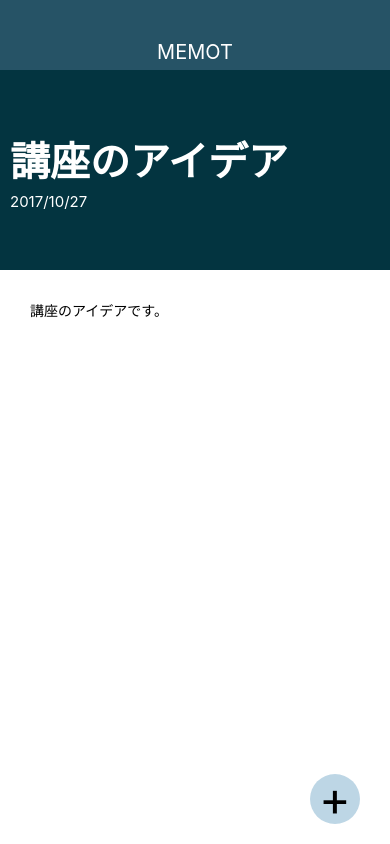
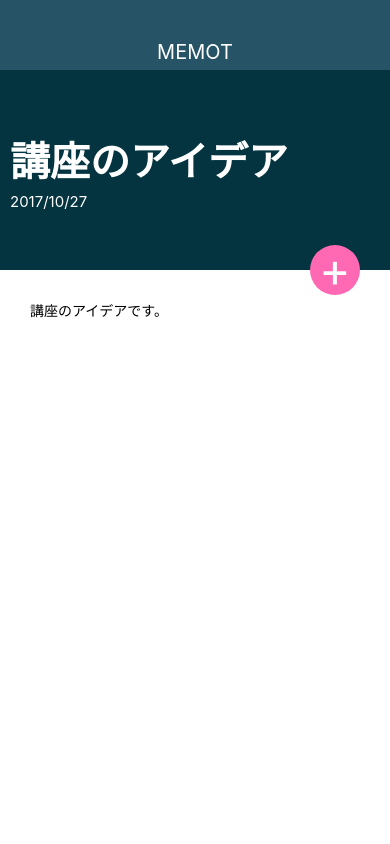
Before and after one commit to TakayaSugiyama/Memo_app, a React Native app: screen / in a window 390 px wide. Built offline with nearby package versions, Linux system fonts and the light colour scheme.

Commit message:
ボタンの配置を変更

```diff
--- a/src/component/CirCleButton.js
+++ b/src/component/CirCleButton.js
@@ -3,8 +3,9 @@ import {StyleSheet, Text,View} from "react-native";
 
 class CircleButton extends React.Component{
   render(){
+    const style = this.props.style;
     return(
-      <View style = {styles.memoAddButton}>
+      <View style = {[styles.circleButton, style]}>
           <Text style = {styles.memoAddButtonTitle}>+</Text>
       </View>
     )
@@ -12,8 +13,8 @@ class CircleButton extends React.Component{
 }
 
 const styles = StyleSheet.create({
-  memoAddButton:{
-    backgroundColor:"rgba(39, 119, 168, 0.3)",
+  circleButton:{
+    backgroundColor:"#ff69b4",
     width:50,
     height:50,
     borderRadius:50,
@@ -24,6 +25,7 @@ const styles = StyleSheet.create({
    memoAddButtonTitle:{
      fontSize:48,
      lineHeight:50,
+     color: "#fff",
      textAlign:"center",
    }
 })
--- a/src/screen/MemoDetailScreen.js
+++ b/src/screen/MemoDetailScreen.js
@@ -15,7 +15,7 @@ class MemoDetailScreen extends  React.Component{
            </View>
          </View>
          <View style = {styles.memoContent}>
-            <Text>講座のアイデアです。</Text>
+            <Text sytle = {styles.memoContentText} >講座のアイデアです。</Text>
          </View>
          <CircleButton style = {styles.editButton}>+</CircleButton>
       </View>
@@ -52,7 +52,11 @@ const styles = StyleSheet.create({
     backgroundColor:"#fff",
     flex:1,
   },
+  memoContentText:{
+    fontSize:30,
+  },
   editButton:{
+    top: 245,
   }
 })
 
```
